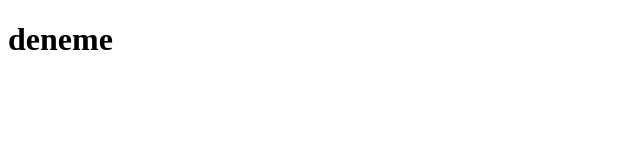
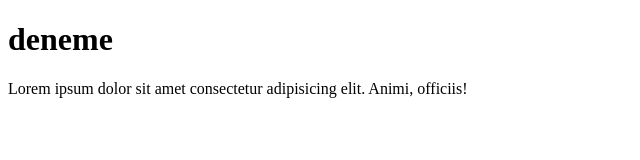
Before and after one commit to halilsaral/kodluyoruzilkrepo, a plain HTML site: page index.html in a window 1280 px wide. Shown: the whole page, without its empty margins (0-640 px from the left). Drawn offline with Linux system fonts and the light colour scheme.

Commit message:
Update index.html
degisti

```diff
--- a/index.html
+++ b/index.html
@@ -8,5 +8,7 @@
 </head>
 <body>
     <h1>deneme</h1>
+    <p>Lorem ipsum dolor sit amet consectetur adipisicing elit. Animi, officiis!
+    </p>
 </body>
 </html>
```
